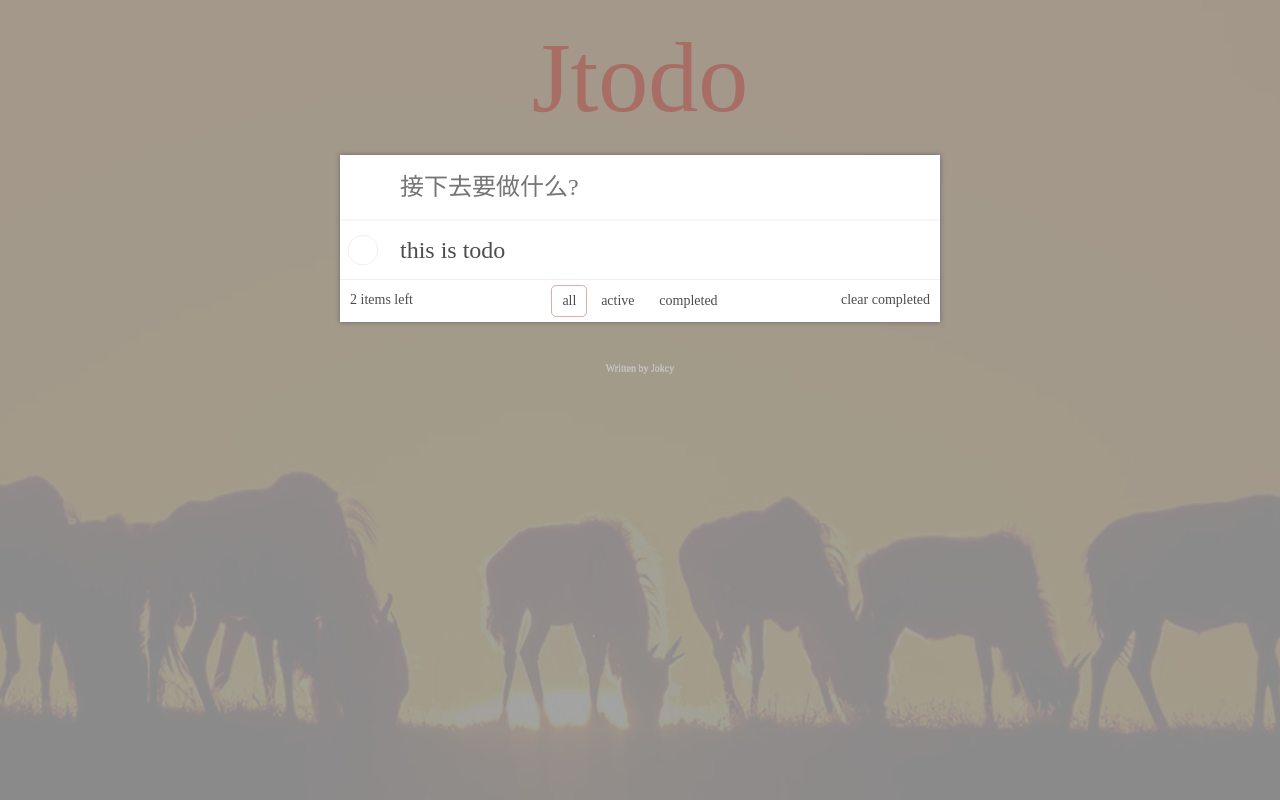
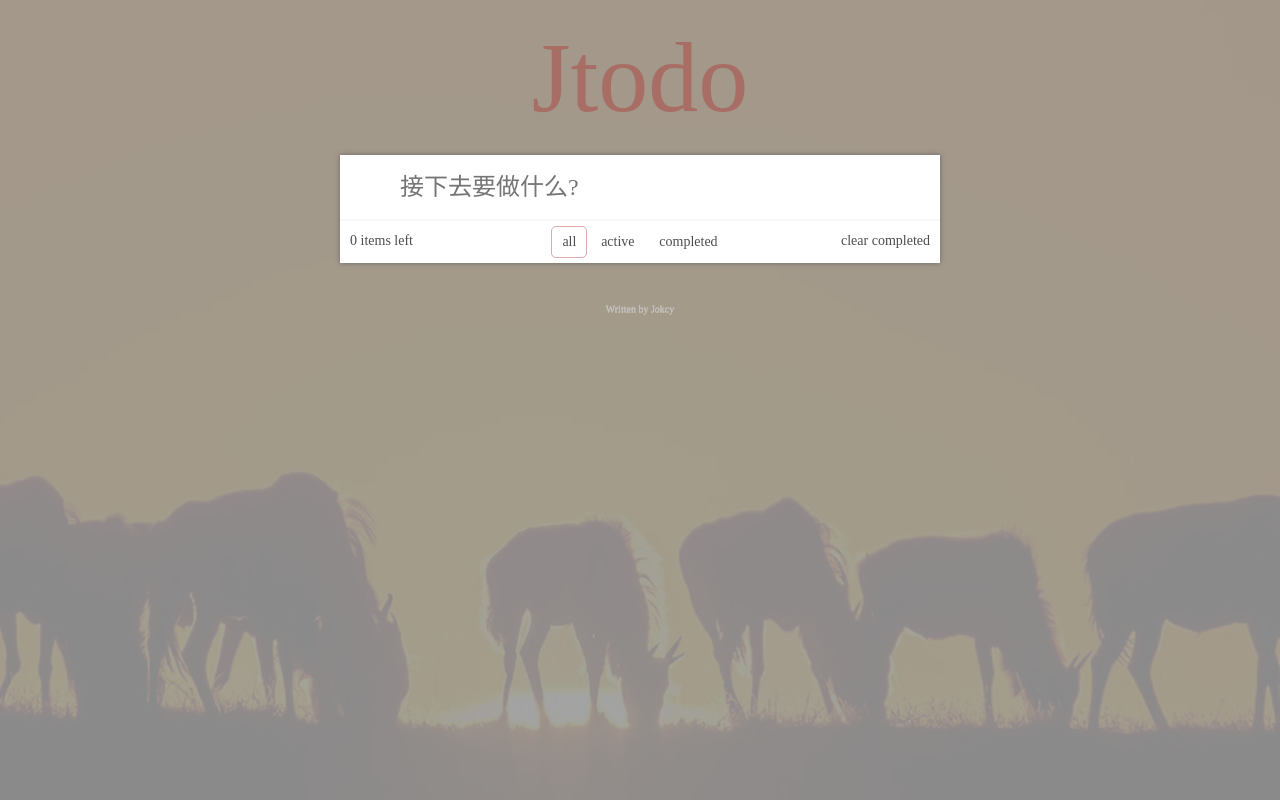
Before and after one commit to kingyeahwei/vue_ssr_tech, a Vue app: page / in a window 1280 px wide. Built offline with nearby package versions, Linux system fonts and the light colour scheme; the HTML template or start-up script is replaced by a standard one.

Commit message:
完成todo

```diff
--- a/src/todo/item.vue
+++ b/src/todo/item.vue
@@ -21,7 +21,7 @@
     },
     methods: {
       deleteTodo() {
-
+        this.$emit('del', this.todo.id)
       }
     }
   }
--- a/src/todo/tabs.vue
+++ b/src/todo/tabs.vue
@@ -1,6 +1,6 @@
 <template>
   <div class="helper">
-    <span class="left">2 items left</span>
+    <span class="left">{{unFinishedTodoLength}} items left</span>
     <span class="tabs">
       <span
         v-for="state in states"
@@ -20,6 +20,10 @@
       filter: {
         type: String,
         required: true
+      },
+      todos: {
+        type: Array,
+        required: true
       }
     },
     data() {
@@ -27,12 +31,17 @@
         states: ['all', 'active', 'completed']
       }
     },
+    computed: {
+      unFinishedTodoLength() {
+        return this.todos.filter((todo) => todo.completed == false).length;
+      }
+    },
     methods: {
       clearAllCompleted() {
-
+        this.$emit('clearAllCompleted')
       },
-      toggleFilter() {
-
+      toggleFilter(state) {
+        this.$emit('toggle', state)
       }
     }
   }
--- a/src/todo/todo.vue
+++ b/src/todo/todo.vue
@@ -7,21 +7,23 @@
       placeholder="接下去要做什么?"
       @keyup.enter="addTodo"
     >
-    <Item :todo="todo"></Item>
-    <Tabs :filter="filter"></Tabs>
+    <Item
+      :todo="todo"
+      v-for="todo in filteredTodos"
+      :key="todo.id"
+      @del="deleteTodo"
+    ></Item>
+    <Tabs :filter="filter" :todos="todos" @toggle="toggleFilter" @clearAllCompleted="clearAllCompleted"></Tabs>
   </section>
 </template>
 <script>
   import Item from './item.vue'
   import Tabs from './tabs.vue'
+  let id = 0;
   export default {
     data() {
       return {
-        todo: {
-          id: 0,
-          content: "this is todo",
-          completed: false
-        },
+        todos: [],
         filter: 'all'
       }
     },
@@ -29,9 +31,32 @@
       Item,
       Tabs
     },
+    computed: {
+      filteredTodos() {
+        if (this.filter == 'all') {
+          return this.todos
+        }
+        const compeleted = this.filter == 'completed'
+        return this.todos.filter(todo => todo.completed == compeleted)
+      }
+    },
     methods: {
-      addTodo() {
-
+      addTodo(e) {
+        this.todos.unshift({
+          id: id++,
+          content: e.target.value.trim(),
+          completed: false
+        })
+        e.target.value = ''
+      },
+      deleteTodo(id) {
+        this.todos.splice(this.todos.findIndex(todo => {todo.id === id}), 1)
+      },
+      toggleFilter(state) {
+        this.filter = state;
+      },
+      clearAllCompleted() {
+        this.todos = this.todos.filter(todo => !todo.completed)
       }
     }
   }
```
